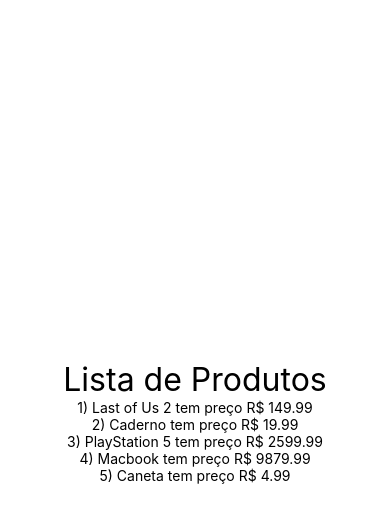
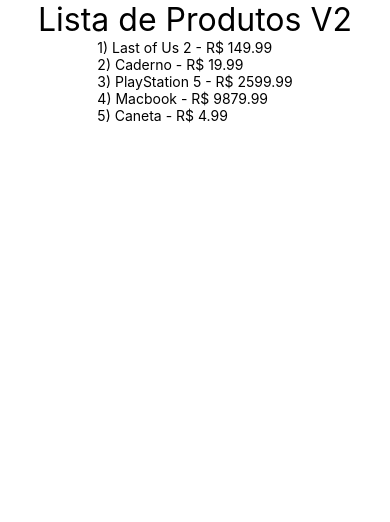
Before and after one commit to Pedro-imbriani-clear/exercicios, a React Native app: screen / in a window 390 px wide. Shown: the top 522 px of the page. Built offline with nearby package versions, Linux system fonts and the light colour scheme.

Commit message:
Rendering List #02

```diff
--- a/src/App.js
+++ b/src/App.js
@@ -1,7 +1,8 @@
 import React from 'react'
 import { SafeAreaView, StyleSheet } from 'react-native'
 
-import ListaProdutos from './components/produtos/ListaProdutos'
+import ListaProdutosV2 from './components/produtos/ListaProdutosV2'
+// import ListaProdutos from './components/produtos/ListaProdutos'
 // import UsuarioLogado from './components/UsuarioLogado'
 // import Familia from './components/relacao/Familia'
 // import Membro from './components/relacao/Membro'
@@ -21,8 +22,9 @@
 
 export default () => (
     <SafeAreaView style={style.App}>
+        <ListaProdutosV2 />
+        {/*
         <ListaProdutos />
-        {/*
         <UsuarioLogado usuario={{ nome:"Gui", email:"gui@gui.com" }} />
         <UsuarioLogado usuario={{ nome:"Ana" }} />
         <UsuarioLogado usuario={{ email:"carlos@empresa.com" }} />
--- /dev/null
+++ b/src/components/produtos/ListaProdutosV2.js
@@ -0,0 +1,24 @@
+import React from 'react'
+import { Text, FlatList } from 'react-native'
+import Estilo from '../estilo'
+
+import produtos from './produtos'
+
+export default props => {
+    const produtoRender = ({ item: p }) => {
+        return <Text>{p.id}) {p.nome} - R$ {p.preco}</Text>
+    }
+
+    return (
+        <>
+            <Text style={Estilo.txtG}>
+                Lista de Produtos V2
+            </Text>
+            <FlatList
+                data={produtos}
+                keyExtractor={i => `${i.id}`}
+                renderItem={produtoRender}
+            />
+        </>
+    )
+}
```
